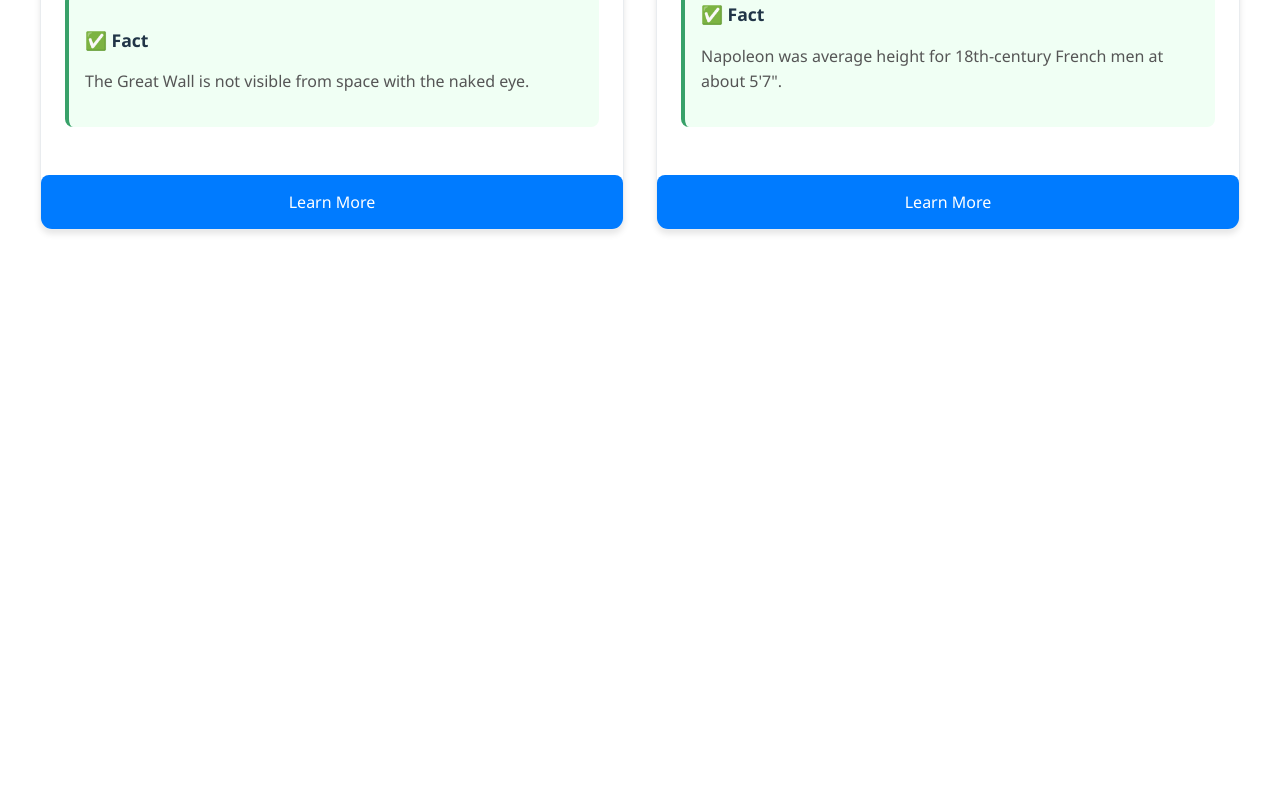
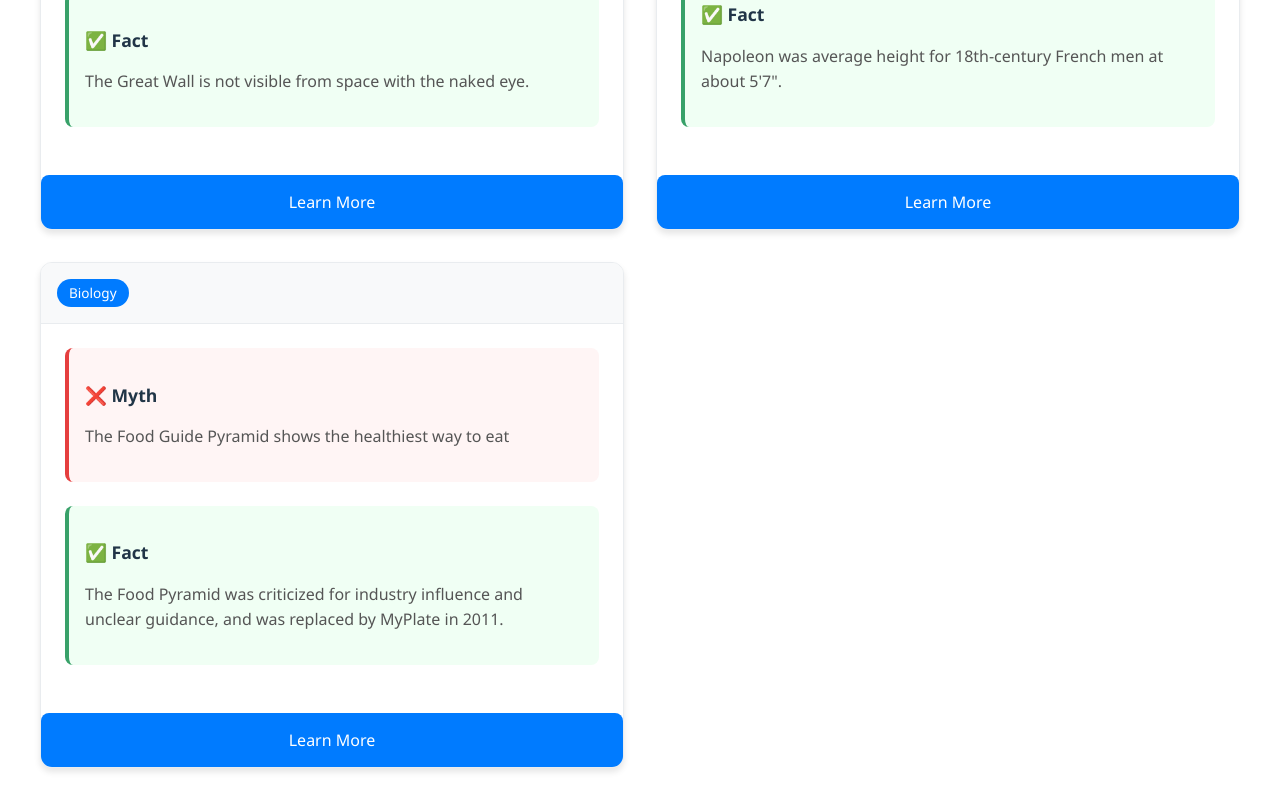
Before and after one commit to rpherbig/school-myths, a React (Vite) app in the folder school-myths-app/: page / in a window 1280 px wide. Shown: the part 2285-3085 px from the top of the page. Before the commit the page ends 2547 px from the top, so only its background shows below. Built offline with nearby package versions, Linux system fonts and the light colour scheme.

Commit message:
Food Guide Pyramid

```diff
--- a/school-myths-app/src/data/myths.js
+++ b/school-myths-app/src/data/myths.js
@@ -158,6 +158,26 @@ export const myths = [
         url: "https://www.smithsonianmag.com/history/napoleon-complex-105391946/"
       }
     ]
+  },
+  {
+    id: 9,
+    category: "Biology",
+    myth: "The Food Guide Pyramid shows the healthiest way to eat",
+    fact: "The Food Pyramid was criticized for industry influence and unclear guidance, and was replaced by MyPlate in 2011.",
+    details: "The USDA's 1992 Food Guide Pyramid was influenced by food industry lobbying, leading to potentially misleading recommendations. Critics noted that fat recommendations were problematic, protein groups lacked meaningful differentiation, and dairy sections were oversized. The pyramid's design made serving sizes unclear and some choices linked to heart disease were technically permitted.",
+    taughtDuring: { start: 1992, end: 2011 }, // Official USDA guidance period
+    references: [
+      {
+        title: "Food Pyramid (Nutrition)",
+        source: "Wikipedia",
+        url: "https://en.wikipedia.org/wiki/Food_pyramid_(nutrition)"
+      },
+      {
+        title: "MyPlate Replaces the Food Pyramid",
+        source: "USDA",
+        url: "https://www.usda.gov/media/blog/2011/06/02/myplate-replaces-food-pyramid"
+      }
+    ]
   }
 ];
 
```
Also changed, not shown: 1 other file (tests, documents, lock files or other folders).
